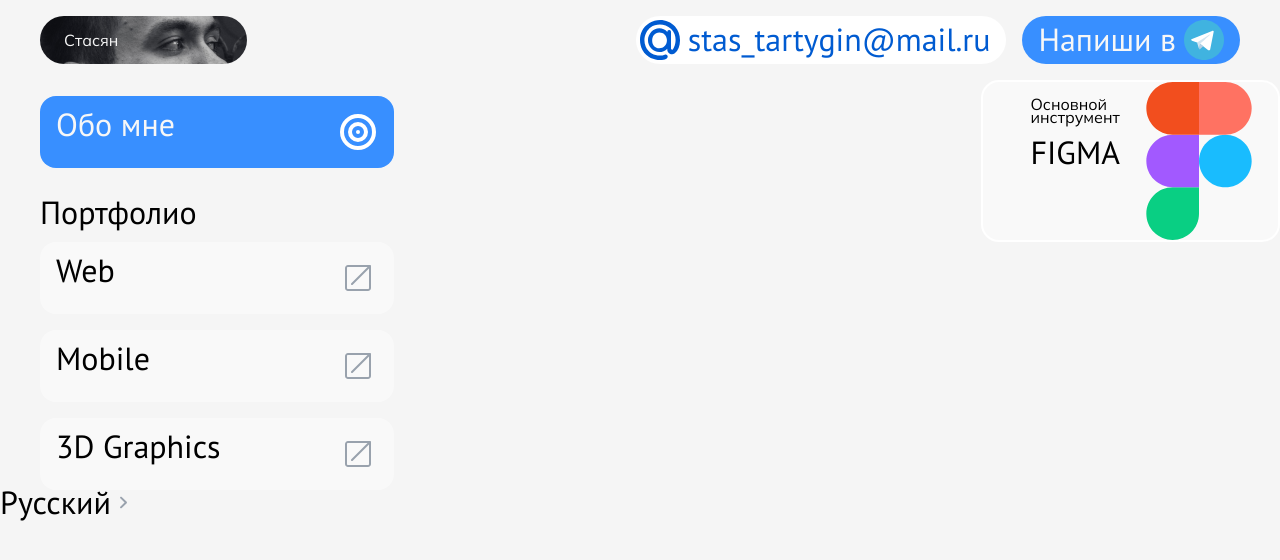
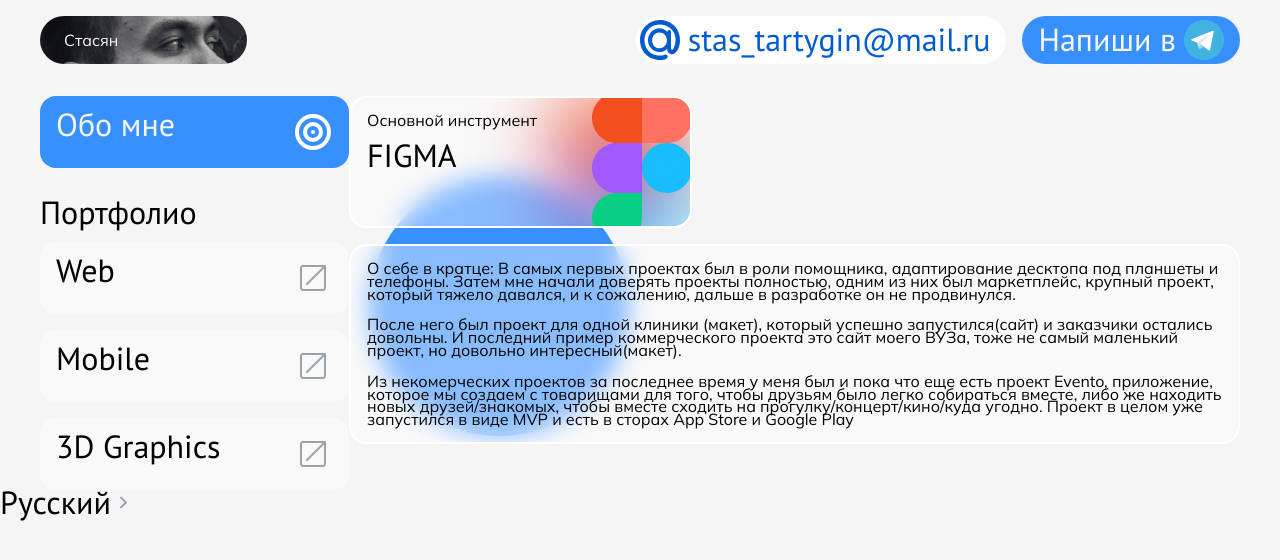
Before and after one commit to Tartygin/Portfolio, a plain HTML site: page index.html in a window 1280 px wide. Drawn offline with Linux system fonts and the light colour scheme.

Commit message:
create grid for sidebar and content area

```diff
--- a/css/content.css
+++ b/css/content.css
@@ -1,9 +1,75 @@
 @import "./color.css";
 
-.figma{
-    display: flex;
-    background-color: var(--bgCardOpacity);
-    padding: 0 0 0 48px;
-    border-radius: 18px;
-    border: 2px solid var(--bgColorWhite);
+.content {
+  display: flex;
+  flex-direction: column;
+  margin-right: 40px;
+  margin: 16px 40px 16px 0;
+  grid-area: content;
 }
+
+.content-circle {
+  margin: 80px 0 0 20px;
+  position: absolute;
+  border-radius: 100%;
+  background-color: var(--lightBlue);
+  width: 260px;
+  height: 260px;
+  z-index: -10;
+}
+
+.content-fav {
+  display: flex;
+  width: 323px;
+  height: 128px;
+}
+
+.figma {
+  background-color: var(--bgCardOpacity);
+  padding: 0 0 0 16px;
+  border-radius: 18px;
+  border: 2px solid var(--bgColorWhite);
+  width: 323px;
+  height: 128px;
+  overflow: hidden;
+  backdrop-filter: blur(12px);
+}
+
+.figma-icon__forward {
+  background: transparent;
+  position: relative;
+  right: -200px;
+  top: -75px;
+
+  width: 150px;
+  height: 150px;
+
+  z-index: 1;
+}
+
+.figma-icon__background {
+  position: absolute;
+  top: 0px;
+
+  width: 220px;
+  height: 220px;
+
+  z-index: -1;
+  filter: blur(40px);
+}
+
+.content-myself {
+  margin-top: 16px;
+  display: flex;
+  flex-direction: column;
+  background-color: var(--bgCardOpacity);
+  border: 2px solid var(--bgColorWhite);
+  border-radius: 18px;
+  max-width: 1080px;
+  padding: 16px;
+  backdrop-filter: blur(12px);
+}
+
+.content-myself > p {
+  margin: 0;
+}
--- a/css/main.css
+++ b/css/main.css
@@ -26,5 +26,9 @@
 }
 
 .layout{
-    display: flex;
+    display: grid;
+    grid-template-columns: 1fr 1fr 1fr 1fr 1fr 1fr 1fr 1fr 1fr 1fr 1fr;
+    grid-template-rows: 1fr;
+    gap: 0px 0px;
+    grid-template-areas: "sidebar sidebar sidebar content content content content content content content content";
 }
--- a/css/sidebar.css
+++ b/css/sidebar.css
@@ -3,6 +3,7 @@
 .sidebar{
     margin-top: 16px;
     width: 100%;
+    grid-area: sidebar;
 }
 
 .sidebar > p {
--- a/index.html
+++ b/index.html
@@ -66,14 +66,39 @@
             </div>
         </div>
         <div class="content">
+            <div class="content-circle"></div>
             <div class="figma">
-                <div>
-                    <p>Основной инструмент</p>
-                    <p class="title">FIGMA</p>
-                </div>
-                <img src="img/figma.svg" alt="">
+              <p>Основной инструмент</p>
+              <p class="title">FIGMA</p>
+              <img src="img/figma.svg" alt="" class="figma-icon__forward" />
+              <img src="img/figma.svg" alt="" class="figma-icon__background" />
             </div>
-        </div>
+            <div class="content-myself">
+              <p>
+                О себе в кратце: В самых первых проектах был в роли помощника,
+                адаптирование десктопа под планшеты и телефоны. Затем мне начали
+                доверять проекты полностью, одним из них был маркетплейс, крупный
+                проект, который тяжело давался, и к сожалению, дальше в разработке
+                он не продвинулся.
+              </p>
+              <br />
+              <p>
+                После него был проект для одной клиники (макет), который успешно
+                запустился(сайт) и заказчики остались довольны. И последний пример
+                коммерческого проекта это сайт моего ВУЗа, тоже не самый маленький
+                проект, но довольно интересный(макет).
+              </p>
+              <br />
+              <p>
+                Из некомерческих проектов за последнее время у меня был и пока что
+                еще есть проект Evento, приложение, которое мы создаем с товарищами
+                для того, чтобы друзьям было легко собираться вместе, либо же
+                находить новых друзей/знакомых, чтобы вместе сходить на
+                прогулку/концерт/кино/куда угодно. Проект в целом уже запустился в
+                виде MVP и есть в сторах App Store и Google Play
+              </p>
+            </div>
+          </div>
     </div>
 </body>
 </html>
```
